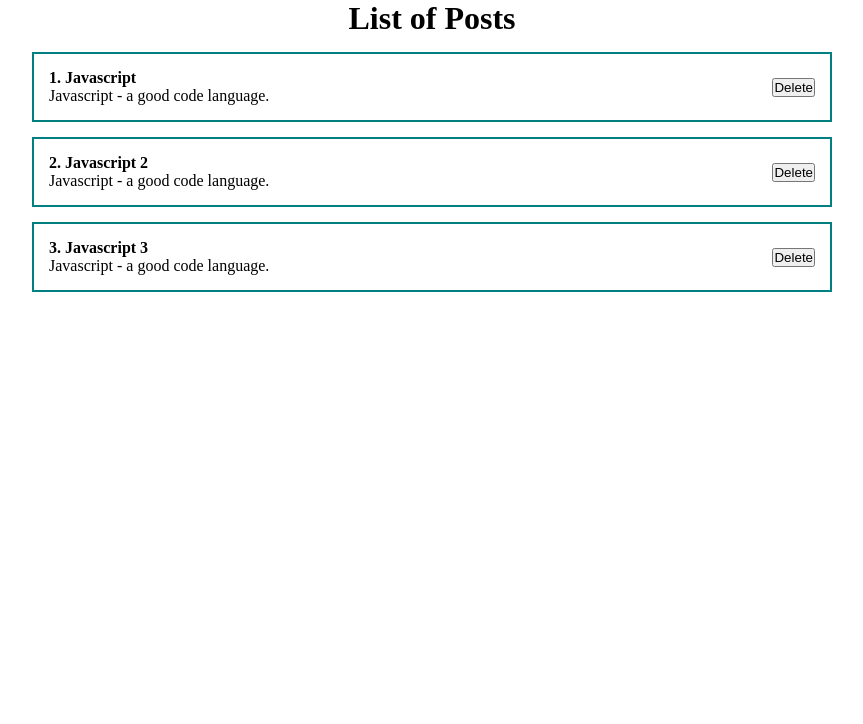
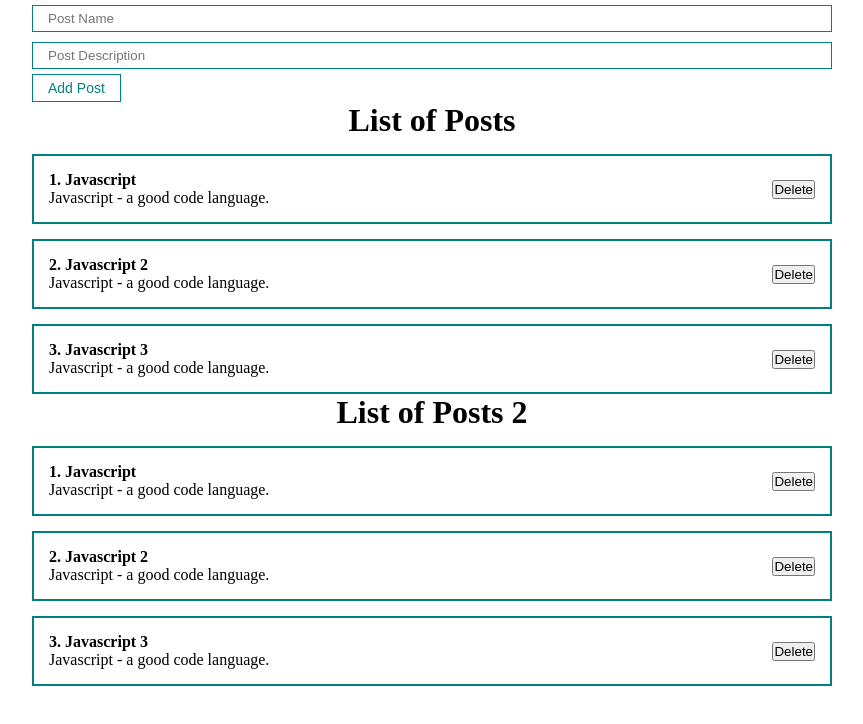
Before and after one commit to MaksymHorbachevsky/react-guide, a React (Create React App) app: page / in a window 1280 px wide. Shown: the top 724 px of the page, without its empty margins (208-1071 px from the left). Built offline with nearby package versions, Linux system fonts and the light colour scheme.

Commit message:
Added UI custom components, added form to add posts(not ready)

```diff
--- a/src/App.jsx
+++ b/src/App.jsx
@@ -1,6 +1,8 @@
 import React, {useState} from "react"
 import "./styles/App.css"
 import PostList from "./components/PostList";
+import MyButton from "./components/UI/button/MyButton";
+import MyInput from "./components/UI/input/MyInput";
 
 function App() {
     const [posts] = useState([
@@ -8,10 +10,33 @@
         {id: 2, title: "Javascript 2", body: "Javascript - a good code language."},
         {id: 3, title: "Javascript 3", body: "Javascript - a good code language."},
     ]);
+    const [title, setTitle] = useState("");
+    const [body, setBody] = useState("");
+    const addNewPost = (e) => {
+        e.preventDefault();
+    }
 
     return (
         <div className="App">
-            <PostList posts={posts} />
+            <form>
+                {/*Controlled Component*/}
+                <MyInput
+                    type="text"
+                    placeholder={"Post Name"}
+                    value={title}
+                    onChange={e => setTitle(e.target.value)}
+                />
+
+                <MyInput
+                    type="text"
+                    placeholder={"Post Description"}
+                    value={body}
+                    onChange={e => setBody(e.target.value)}
+                />
+                <MyButton  onClick={addNewPost}>Add Post</MyButton>
+            </form>
+            <PostList posts={posts} title={"List of Posts"}/>
+            <PostList posts={posts} title={"List of Posts 2"}/>
         </div>
     );
 }
--- a/src/components/PostList.jsx
+++ b/src/components/PostList.jsx
@@ -1,11 +1,11 @@
 import React from 'react';
 import PostItem from "./PostItem";
 
-const PostList = ({posts}) => {
+const PostList = ({posts, title}) => {
     return (
         <div>
             <h1 style={{textAlign: "center"}}>
-                List of Posts
+                {title}
             </h1>
             {posts.map(post =>
                 <PostItem post={post} key={post.id}/>
--- /dev/null
+++ b/src/components/UI/button/MyButton.jsx
@@ -0,0 +1,12 @@
+import React from 'react';
+import classes from "./MyButton.module.css";
+
+const MyButton = ({children, ...props}) => {
+    return (
+        <button {...props} className={classes.myBtn}>
+            {children}
+        </button>
+    );
+};
+
+export default MyButton;
--- /dev/null
+++ b/src/components/UI/button/MyButton.module.css
@@ -0,0 +1,8 @@
+.myBtn {
+    padding: 5px 15px;
+    color: teal;
+    font-size: 14px;
+    background: transparent;
+    border: 1px solid teal;
+    cursor: pointer;
+}
--- /dev/null
+++ b/src/components/UI/input/MyInput.jsx
@@ -0,0 +1,10 @@
+import React from 'react';
+import classes from "./MyInput.module.css";
+
+const MyInput = React.forwardRef((props,ref) => {
+    return (
+        <input ref={ref} className={classes.myInput} {...props}/>
+    );
+});
+
+export default MyInput;
--- /dev/null
+++ b/src/components/UI/input/MyInput.module.css
@@ -0,0 +1,7 @@
+.myInput {
+    width: 100%;
+    padding: 5px 15px;
+    margin: 5px 0;
+    color: teal;
+    border: 1px solid teal;
+}
```
